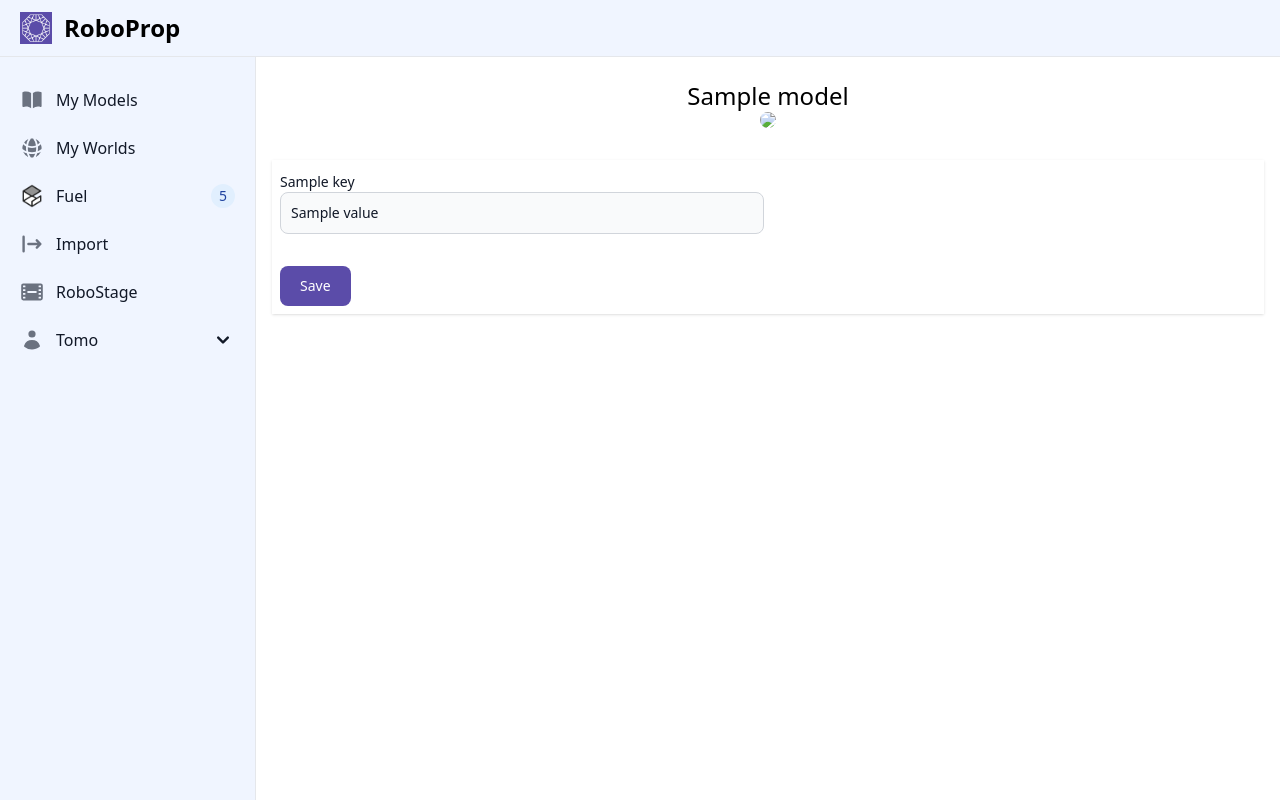
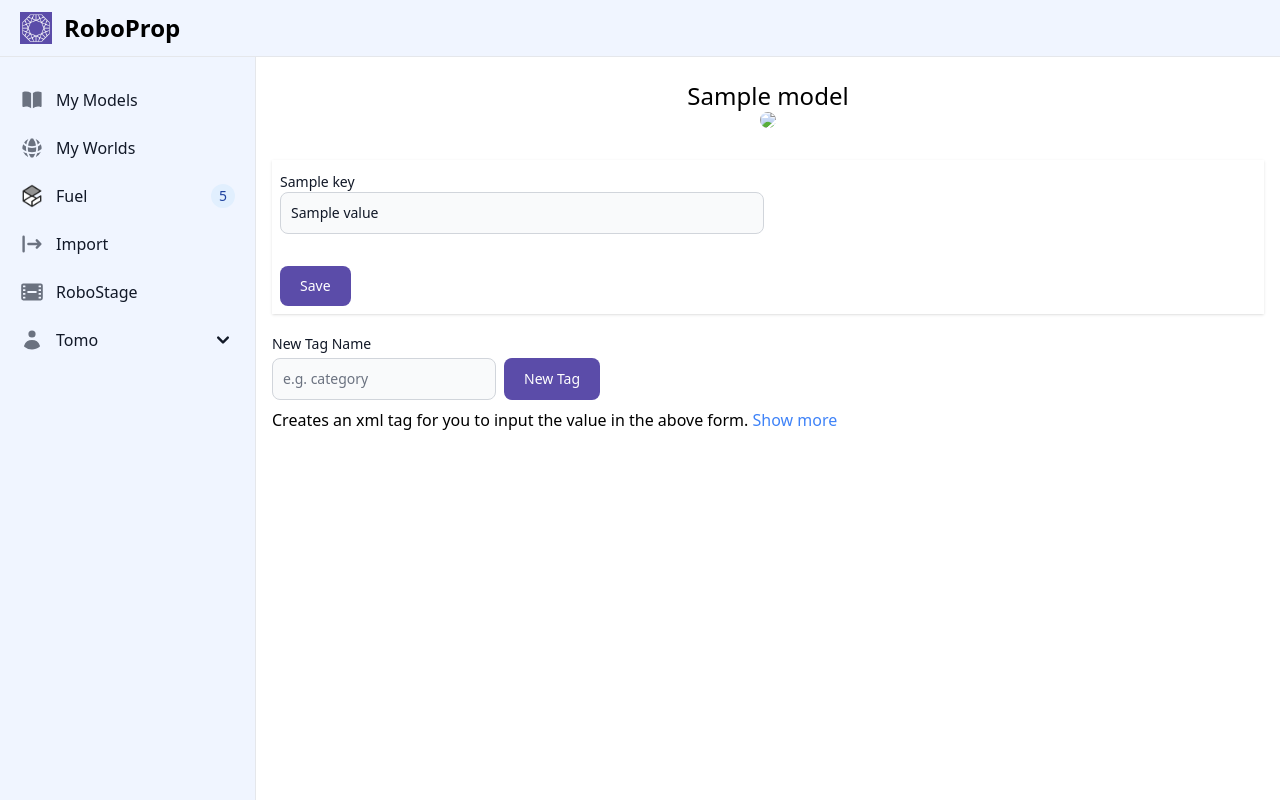
Before and after one commit to art-e-fact/RoboProp, a Django app: template templates/mymodel_detail.html in a window 1280 px wide. Run offline with Django 4.2, Linux system fonts and the light colour scheme; the template is opened without the code that fills it: most values are stand-ins (such as "Sample title", 1, 10 or a date in 2020); style sheets or scripts are compiled from the project's sources; some libraries are stand-ins or nearby versions.

Commit message:
Add fields

```diff
--- a/roboprop_client/views.py
+++ b/roboprop_client/views.py
@@ -92,6 +92,7 @@ def mymodel_detail(request, model):
         # Convert a Django QueryDict to a dictionary
         model_config = dict(request.POST)
         model_config.pop("csrfmiddlewaretoken", None)
+        print(model_config)
         # Convert to xml before making out PUT request to update.
         model_config = _config_as_xml(model_config, "model")
         # Send an HTTP PUT request to update the model configuration
--- a/templates/mymodel_detail.html
+++ b/templates/mymodel_detail.html
@@ -26,7 +26,7 @@
     </div>
     <form method="post" class="shadow p-2 my-4">
         {% csrf_token %}
-        <div class="grid gap-2 mb-6 md:grid-cols-2">
+        <div class="grid gap-2 mb-6 md:grid-cols-2" id="fields-container">
             {% for key, value in model.configuration.items %}
                 {% if key != 'description' %}
                     <div class="mt-1">
@@ -50,4 +50,52 @@
         </div>
         <button type="submit" class="text-white bg-action focus:ring-4 focus:outline-none focus:ring-blue-300 font-medium rounded-lg text-sm w-full sm:w-auto px-5 py-2.5 text-center mt-2">Save</button>
     </form>
+    <div class="grid gap-2 mb-6 md:grid-cols-1">
+        <div class="mt-1">
+            <label for="new_field_label" class="block text-sm font-medium text-gray-900">New Tag Name</label>
+            <div class="mt-1 flex">
+                <input type="text" name="new_field_label" id="new_field_label" value="" class="bg-gray-50 border border-gray-300 text-gray-900 text-sm rounded-lg focus:ring-blue-500 focus:border-blue-500 block p-2.5 flex-shrink-0" placeholder="e.g. category">
+                <button type="button" class="text-white bg-action focus:ring-4 focus:outline-none focus:ring-blue-300 font-medium rounded-lg text-sm w-full sm:w-auto px-5 py-2.5 text-center ml-2" onclick="addField()">New Tag</button>
+            </div>
+        </div>
+        <p>
+            Creates an xml tag for you to input the value in the above form.
+            <span id="show-more" class="text-blue-500 cursor-pointer" onclick="toggleVisibility()">Show more</span>
+            <div id="hidden-text" class="hidden">
+              When nesting:<br>
+              To create a tag for a node's text value use <code>tag.#text</code>, while node properties (attributes) can be specified with <code>tag.@</code> prefixed to the property name. e.g.:
+              <ul class="mt-2">
+                <li><code>parent.child</code><em> will create a nested tag </em><code>&lt;parent&gt;&lt;child&gt;inputValueHere&lt;/child&gt;&lt;/parent&gt;</code></li>
+                <li><code>tag.@color</code><em> will create an attribute </em><code>&lt;tag color="inputValueHere"&gt;&lt;/tag&gt;</code></li>
+                <li><code>tag.#text</code><em> will allow for a text value </em><code>&lt;tag color=""&gt;inputValueHere&lt;/tag&gt;</code></li>
+              </ul>
+            </div>
+        </p>
+    </div>
+    <script>
+        function addField() {
+            var container = document.getElementById("fields-container");
+            var newFieldLabel = document.getElementById("new_field_label").value;
+            var newField = document.createElement("div");
+            newField.innerHTML = `
+                <div class="mt-1">
+                    <label for="${newFieldLabel}" class="block text-sm font-medium text-gray-900">${newFieldLabel}</label>
+                    <input type="text" name="${newFieldLabel}" id="${newFieldLabel}" value="" class="bg-gray-50 mb-2 border border-gray-300 text-gray-900 text-sm rounded-lg focus:ring-blue-500 focus:border-blue-500 block w-full p-2.5">
+                </div>
+            `;
+            container.appendChild(newField);
+        }
+
+        function toggleVisibility() {
+            const hiddenText = document.getElementById('hidden-text');
+            const showMoreLink = document.getElementById('show-more');
+            hiddenText.classList.toggle('hidden');
+            if (hiddenText.classList.contains('hidden')) {
+              showMoreLink.textContent = 'Show more';
+            } else {
+              showMoreLink.textContent = 'Hide';
+            }
+          }
+    </script>
+
 {% endblock %}
```
